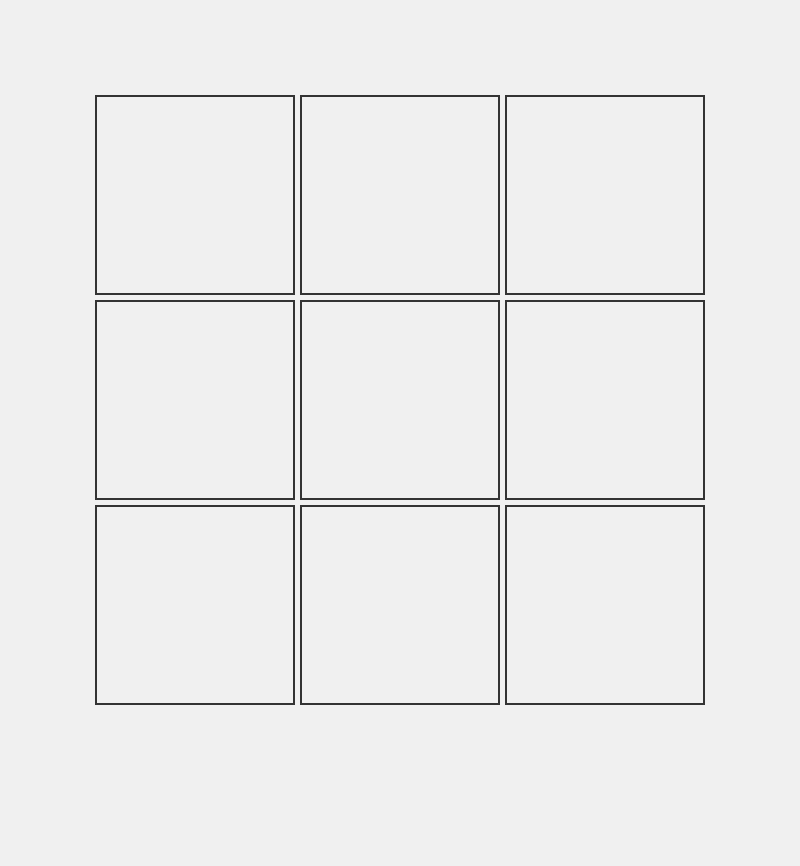
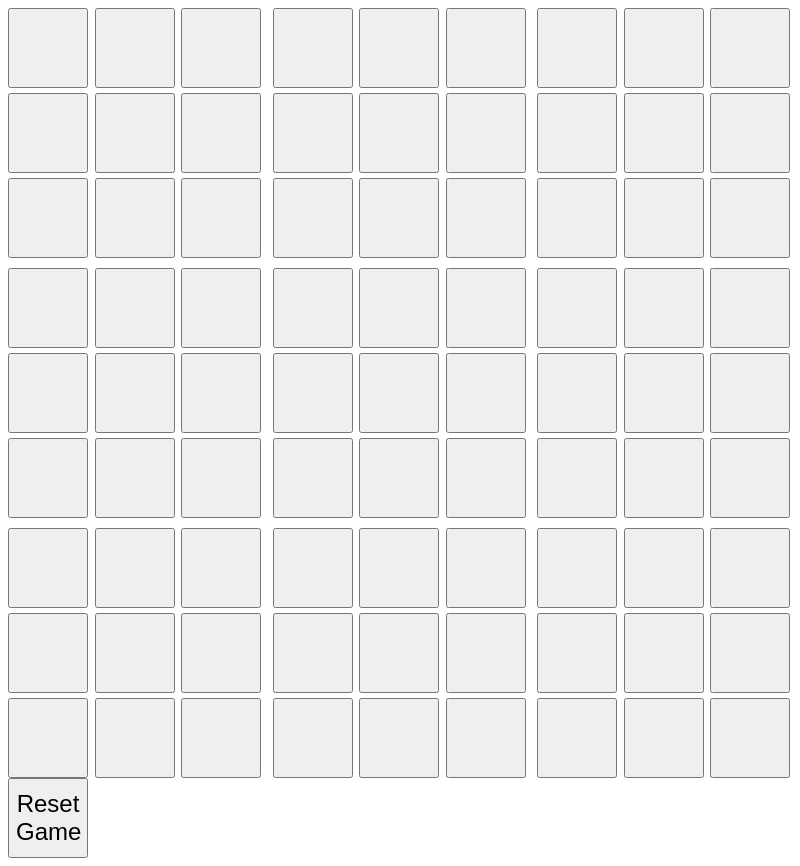
Before and after one commit to irmahs/Super-Tic-Tac-Toe, an Electron app: page index.html in a window 800 px wide. Before the commit the page ends 800 px from the top, so only its background shows below. Drawn offline with Linux system fonts and the light colour scheme.

Commit message:
board setup

```diff
--- a/index.css
+++ b/index.css
@@ -1,61 +1,21 @@
-* {
-    margin: 0;
-    padding: 0;
-    box-sizing: border-box;
-  }
+#gameBoard {
+  display: grid;
+  grid-template-columns: repeat(3, 1fr);
+  gap: 10px;
+  margin: auto;
+}
 
-  body {
-    font-family: Arial, sans-serif;
-    display: flex;
-    justify-content: center;
-    align-items: center;
-    height: 100vh;
-    background-color: #f0f0f0;
-  }
+.board {
+  display: grid;
+  grid-template-columns: repeat(3, 1fr);
+  gap: 5px;
+  width: 100%;
+  height: 100%;
+}
 
-  #game {
-    display: flex;
-    justify-content: center;
-    align-items: center;
-  }
-
-  #large-board {
-    display: grid;
-    grid-template-columns: repeat(3, 1fr);
-    grid-template-rows: repeat(3, 1fr);
-    gap: 5px;
-  }
-
-  .small-board {
-    display: grid;
-    grid-template-columns: repeat(3, 1fr);
-    grid-template-rows: repeat(3, 1fr);
-    width: 200px;
-    height: 200px;
-    border: 2px solid #333;
-  }
-
-  .small-board div {
-    display: flex;
-    justify-content: center;
-    align-items: center;
-    font-size: 36px;
-    border: 1px solid #333;
-    cursor: pointer;
-  }
-
-  .small-board.won div {
-    cursor: not-allowed;
-  }
-
-  .small-board.won {
-    background-color: lightgreen;
-  }
-
-  .small-board div.x {
-    color: red;
-  }
-
-  .small-board div.o {
-    color: blue;
-  }
+button {
+  width: 80px;
+  height: 80px;
+  font-size: 24px;
+  cursor: pointer;
+}
--- a/index.html
+++ b/index.html
@@ -5,22 +5,112 @@
   <meta name="viewport" content="width=device-width, initial-scale=1.0">
   <title>Super Tic-Tac-Toe</title>
   <link rel="stylesheet" href="index.css">
+  <script src="index.js"></script>
 </head>
 <body>
-  <div id="game">
-    <div id="large-board" class="board">
-      <!-- 9 small boards, each representing a game of Tic-Tac-Toe -->
-      <div class="small-board" id="board-0"></div>
-      <div class="small-board" id="board-1"></div>
-      <div class="small-board" id="board-2"></div>
-      <div class="small-board" id="board-3"></div>
-      <div class="small-board" id="board-4"></div>
-      <div class="small-board" id="board-5"></div>
-      <div class="small-board" id="board-6"></div>
-      <div class="small-board" id="board-7"></div>
-      <div class="small-board" id="board-8"></div>
+  <div id="gameBoard">
+    <div class="board" id="board-0">
+      <button id="board-0-0"></button>
+      <button id="board-0-1"></button>
+      <button id="board-0-2"></button>
+      <button id="board-0-3"></button>
+      <button id="board-0-4"></button>
+      <button id="board-0-5"></button>
+      <button id="board-0-6"></button>
+      <button id="board-0-7"></button>
+      <button id="board-0-8"></button>
+    </div>
+    <div class="board" id="board-1">
+      <button id="board-1-0"></button>
+      <button id="board-1-1"></button>
+      <button id="board-1-2"></button>
+      <button id="board-1-3"></button>
+      <button id="board-1-4"></button>
+      <button id="board-1-5"></button>
+      <button id="board-1-6"></button>
+      <button id="board-1-7"></button>
+      <button id="board-1-8"></button>
+    </div>
+    <div class="board" id="board-2">
+      <button id="board-2-0"></button>
+      <button id="board-2-1"></button>
+      <button id="board-2-2"></button>
+      <button id="board-2-3"></button>
+      <button id="board-2-4"></button>
+      <button id="board-2-5"></button>
+      <button id="board-2-6"></button>
+      <button id="board-2-7"></button>
+      <button id="board-2-8"></button>
+    </div>
+    <div class="board" id="board-3">
+      <button id="board-3-0"></button>
+      <button id="board-3-1"></button>
+      <button id="board-3-2"></button>
+      <button id="board-3-3"></button>
+      <button id="board-3-4"></button>
+      <button id="board-3-5"></button>
+      <button id="board-3-6"></button>
+      <button id="board-3-7"></button>
+      <button id="board-3-8"></button>
+    </div>
+    <div class="board" id="board-4">
+      <button id="board-4-0"></button>
+      <button id="board-4-1"></button>
+      <button id="board-4-2"></button>
+      <button id="board-4-3"></button>
+      <button id="board-4-4"></button>
+      <button id="board-4-5"></button>
+      <button id="board-4-6"></button>
+      <button id="board-4-7"></button>
+      <button id="board-4-8"></button>
+    </div>
+    <div class="board" id="board-5">
+      <button id="board-5-0"></button>
+      <button id="board-5-1"></button>
+      <button id="board-5-2"></button>
+      <button id="board-5-3"></button>
+      <button id="board-5-4"></button>
+      <button id="board-5-5"></button>
+      <button id="board-5-6"></button>
+      <button id="board-5-7"></button>
+      <button id="board-5-8"></button>
+    </div>
+    <div class="board" id="board-6">
+      <button id="board-6-0"></button>
+      <button id="board-6-1"></button>
+      <button id="board-6-2"></button>
+      <button id="board-6-3"></button>
+      <button id="board-6-4"></button>
+      <button id="board-6-5"></button>
+      <button id="board-6-6"></button>
+      <button id="board-6-7"></button>
+      <button id="board-6-8"></button>
+    </div>
+    <div class="board" id="board-7">
+      <button id="board-7-0"></button>
+      <button id="board-7-1"></button>
+      <button id="board-7-2"></button>
+      <button id="board-7-3"></button>
+      <button id="board-7-4"></button>
+      <button id="board-7-5"></button>
+      <button id="board-7-6"></button>
+      <button id="board-7-7"></button>
+      <button id="board-7-8"></button>
+    </div>
+    <div class="board" id="board-8">
+      <button id="board-8-0"></button>
+      <button id="board-8-1"></button>
+      <button id="board-8-2"></button>
+      <button id="board-8-3"></button>
+      <button id="board-8-4"></button>
+      <button id="board-8-5"></button>
+      <button id="board-8-6"></button>
+      <button id="board-8-7"></button>
+      <button id="board-8-8"></button>
     </div>
   </div>
-  <script src="index.js"></script>
+
+    <button id="reset">Reset Game</button>
+
 </body>
 </html>
--- a/main.js
+++ b/main.js
@@ -10,7 +10,7 @@ let mainWindow;
 
 app.whenReady().then(() => {
     mainWindow = new BrowserWindow({
-    width: 600,
+    width: 800,
     height: 600,
     webPreferences: {
         nodeIntegration: true
```
